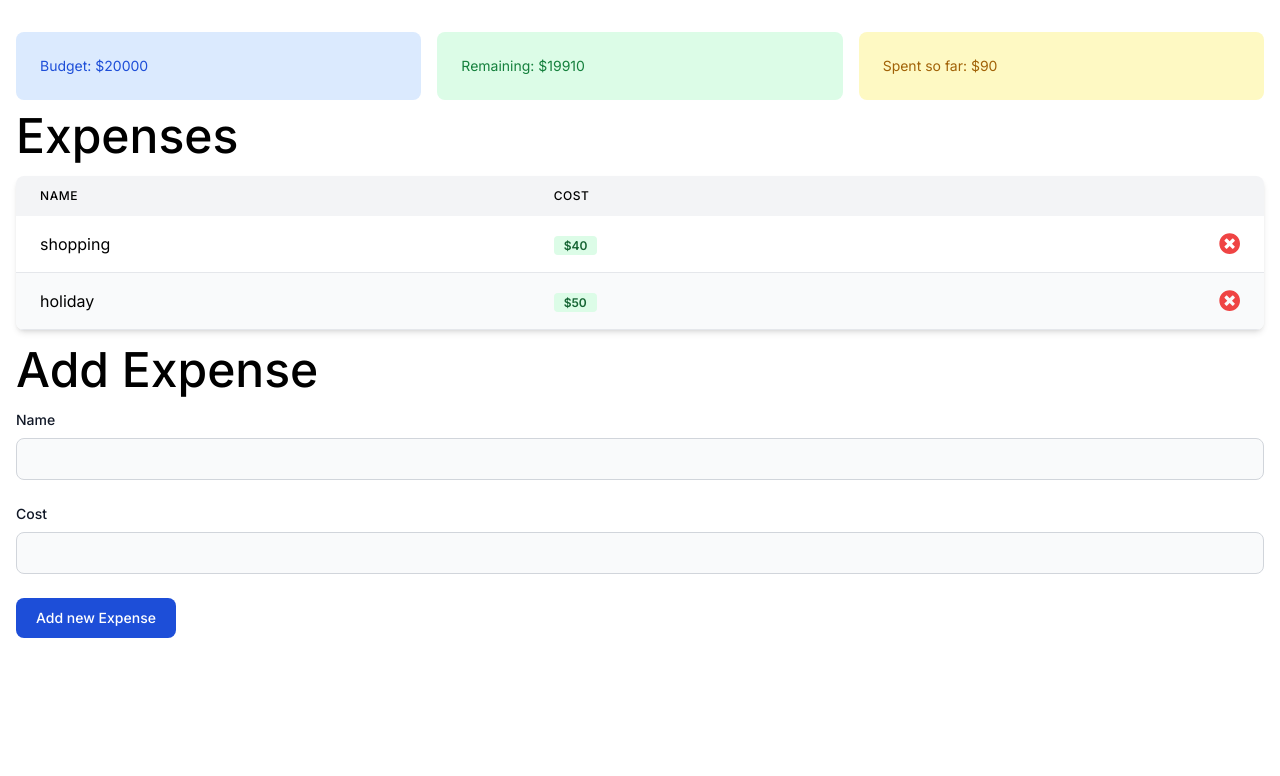
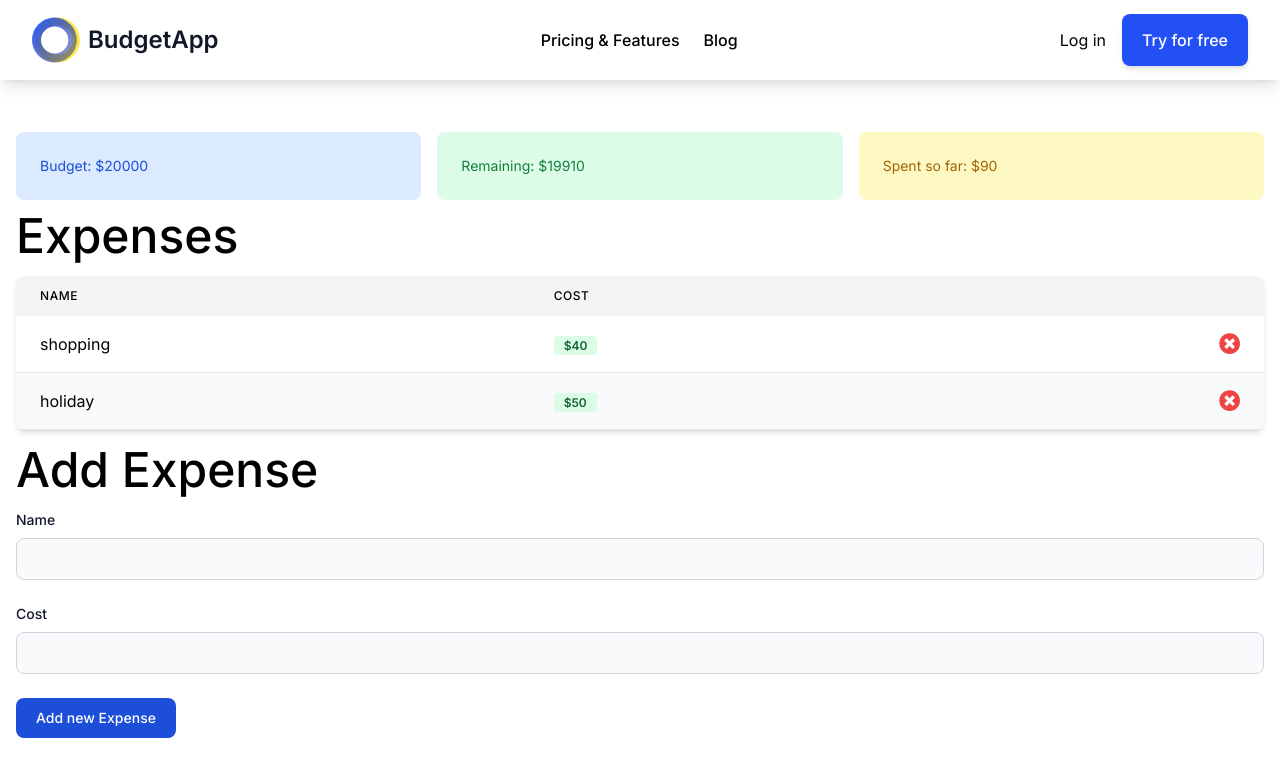
Before and after one commit to mateuszbialowas/BudgetApp-React, a React (Create React App) app: page / in a window 1280 px wide. Shown: the top 776 px of the page. Built offline with nearby package versions, Linux system fonts and the light colour scheme.

Commit message:
update navbar

```diff
--- a/src/components/Navbar.jsx
+++ b/src/components/Navbar.jsx
@@ -1,8 +1,176 @@
 import React from "react";
-import { Routes, Route, Link } from "react-router-dom";
+import { Link } from "react-router-dom";
+import logo from "../assets/logo.svg";
 
 export default function Navbar() {
+  function toggleMenu() {
+    const menu_button = document.getElementById("mobile-menu-button");
+    const mobile_menu = document.getElementById("mobile-menu");
+    const logo = document.getElementById("logo");
+    menu_button.classList.toggle("active-menu");
+    mobile_menu.classList.toggle("active-menu");
+    logo.classList.toggle("active-logo-btn");
+    menu_button.classList.toggle("active-logo-btn");
+  }
   return (
-    <div></div>
+    <nav className="py-4 mb-5 shadow-lg relative">
+      <div className="max-w-7xl mx-auto">
+        <div className="px-3 lg:px-8 flex items-center space-x-5 justify-between">
+          <div className="z-10">
+            <Link to="/" className="flex items-center">
+              <img
+                src={logo}
+                alt="Logo"
+                className="h-9 lg:h-12 w-9 lg:w-12
+          mr-2"
+              />
+              <span
+                id="logo"
+                className="color-animation text-xl lg:text-2xl text-gray-900 font-bold"
+              >
+                BudgetApp
+              </span>
+            </Link>
+          </div>
+          <ul className="hidden lg:flex items-center space-x-6">
+            <li>
+              <Link to="#" className="font-medium">
+                Pricing & Features
+              </Link>
+            </li>
+            <li>
+              <Link to="#" className="font-medium">
+                Blog
+              </Link>
+            </li>
+          </ul>
+          <div className="hidden lg:block space-x-4">
+            {false ? (
+              <>
+                <Link to="#">Log out</Link>
+                <Link
+                  to="#"
+                  className="px-5 py-4
+        bg-blue-light text-white rounded-lg font-medium shadow-md
+        hover:shadow-lg"
+                >
+                  Go to dashboard
+                </Link>
+              </>
+            ) : (
+              <>
+                <Link to="#">Log in</Link>
+                <Link
+                  to="/signup"
+                  className="px-5 py-4
+          bg-blue-light text-white rounded-lg font-medium shadow-md
+          hover:shadow-lg"
+                >
+                  Try for free
+                </Link>
+              </>
+            )}
+          </div>
+          <div className="z-10 lg:hidden">
+            <button
+              className="color-animation"
+              id="mobile-menu-button"
+              onClick={() => toggleMenu()}
+            >
+              <svg
+                xmlns="http://www.w3.org/2000/svg"
+                className="h-9 w-9"
+                viewBox="0 0 20 20"
+                fill="currentColor"
+              >
+                <path
+                  fillRule="evenodd"
+                  d="M3 5a1 1 0 011-1h12a1 1 0 110 2H4a1 1 0 01-1-1zM3 10a1 1 0 011-1h12a1 1 0 110 2H4a1 1 0 01-1-1zM9 15a1 1 0 011-1h6a1 1 0 110 2h-6a1 1 0 01-1-1z"
+                  clipRule="evenodd"
+                />
+              </svg>
+            </button>
+          </div>
+        </div>
+        <div
+          id="mobile-menu"
+          className="
+        menu-animation
+        -left-full
+        lg:hidden
+        absolute
+        inset-y-0
+        w-full
+        h-screen
+        bg-black
+        opacity-95
+        pt-14
+      "
+        >
+          <ul className="py-9 px-9 flex flex-col space-y-9">
+            <li>
+              <Link to="#" className="text-xl text-white">
+                Pricing & Features
+              </Link>
+            </li>
+            <li>
+              <Link to="#" className="text-xl text-white">
+                Blog
+              </Link>
+            </li>
+            {true ? (
+              <>
+                <Link
+                  className="text-xl
+                      text-white"
+                  to="#"
+                >
+                  Log out
+                </Link>
+                <Link
+                  to="#"
+                  className="px-5 py-4
+        bg-blue-light text-white rounded-lg font-bold shadow-md
+        hover:shadow-lg text-center"
+                >
+                  Go to dashboard
+                </Link>
+              </>
+            ) : (
+              <>
+                <Link
+                  className="text-xl
+                      text-white"
+                  to="#"
+                >
+                  Log in
+                </Link>
+                <Link
+                  to="/signup"
+                  className="px-5 py-4
+          bg-blue-light text-white rounded-lg font-bold shadow-md
+          hover:shadow-lg text-center"
+                >
+                  Try for free
+                </Link>
+              </>
+            )}
+            {/* <%if user_signed_in? %>
+          <%= link_to 'Sign-out', destroy_user_session_path, method: :delete, className: 'text-xl
+                      text-white'%>
+          <%= link_to 'Go to Dashboard', app_path,
+                      className: 'text-lg text-center py-3 bg-blue-light text-white rounded
+                      font-medium shadow-md hover:shadow-lg'%>
+        <%else %>
+          <%= link_to 'Sign-in', new_user_session_path, className: 'text-xl
+                      text-white'%>
+          <%= link_to 'Try for free', new_user_registration_path,
+                      className: 'text-lg text-center py-3 bg-blue-light text-white rounded
+                      font-medium shadow-md hover:shadow-lg'%>
+        <%end %> */}
+          </ul>
+        </div>
+      </div>
+    </nav>
   );
 }
--- a/src/index.css
+++ b/src/index.css
@@ -4,7 +4,6 @@
 @tailwind base;
 @tailwind components;
 @tailwind utilities;
-
 
 body {
   font-family: "Inter", sans-serif;
@@ -13,3 +12,23 @@ body {
 table tbody tr:nth-child(2n + 1) {
   background-color: white;
 }
+
+.active-menu {
+  left: 0;
+}
+
+.active-logo-btn {
+  color: white;
+}
+
+.menu-animation {
+  transition: 700ms left cubic-bezier(0.77, 0, 0.175, 1);
+}
+
+.color-animation {
+  transition: 450ms color ease-in-out;
+}
+
+.inputs-border {
+  border: solid 1px #c8c8c8;
+}
--- a/tailwind.config.js
+++ b/tailwind.config.js
@@ -1,9 +1,27 @@
 module.exports = {
-  content: [
-    "./src/**/*.{js,jsx}",
-  ],
+  content: ["./src/**/*.{js,jsx}"],
   theme: {
-    extend: {},
+    extend: {
+      colors: {
+        blue: {
+          light: "#2250f4",
+          dark: "#0A1E8D",
+          3: "#5CEBDF",
+        },
+        app: {
+          blue: {
+            light: "#2250f4",
+            dark: "#0A1E8D",
+            green: "#5CEBDF",
+          },
+          dark: "#151A1E",
+          yellow: "#FDE74C",
+          inputGray: "#3c3c3c",
+          inputGrayBorder: "#c8c8c8",
+        },
+      },
+    },
   },
+
   plugins: [],
-}
+};
```
Also changed, not shown: src/assets/logo.svg (added).
